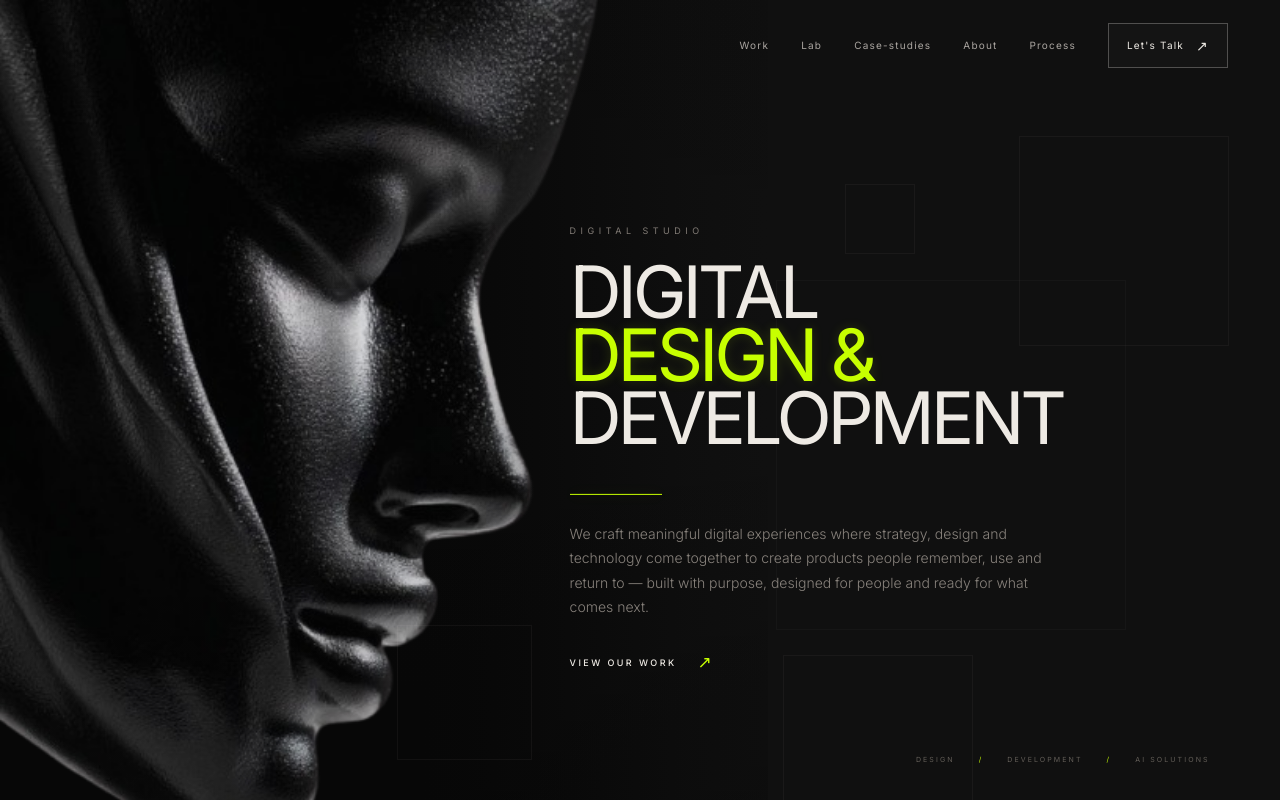
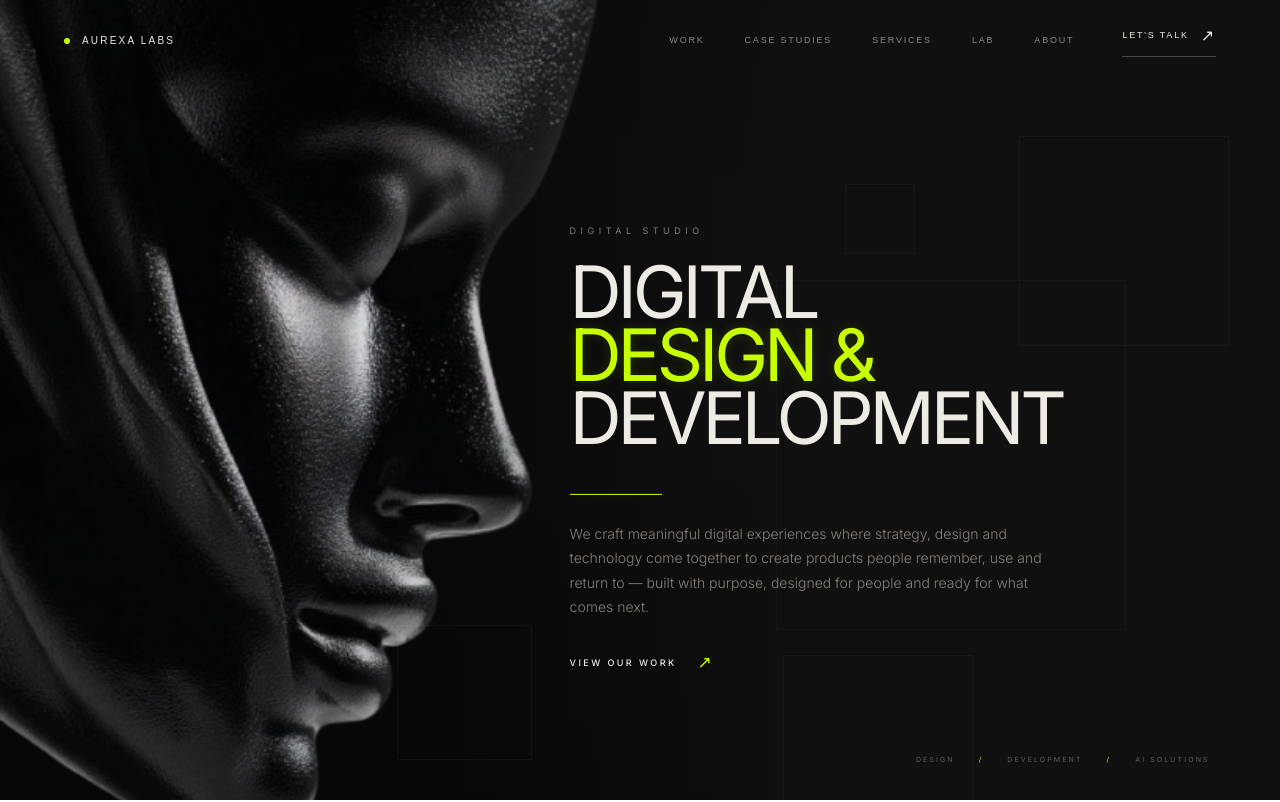
Before and after one commit to PathakAnshika/Aurexalabs, a Next.js app: page / in a window 1280 px wide. Shown: the top 802 px of the page. Built offline with nearby package versions, Linux system fonts and the light colour scheme.

Commit message:
Update website

```diff
--- a/src/components/Navbar.jsx
+++ b/src/components/Navbar.jsx
@@ -3,120 +3,158 @@
 import Link from "next/link";
 import { useState } from "react";
 
+const links = [
+  { number: "01", label: "WORK", href: "/work" },
+  { number: "02", label: "CASE STUDIES", href: "/case-studies" },
+  { number: "03", label: "SERVICES", href: "/#services" },
+  { number: "04", label: "LAB", href: "/Lab" },
+  { number: "05", label: "ABOUT", href: "/#about" },
+];
+
 export default function Navbar() {
   const [menuOpen, setMenuOpen] = useState(false);
 
-  const toggleMenu = () => {
-    setMenuOpen((prev) => !prev);
-  };
-
-  const closeMenu = () => {
-    setMenuOpen(false);
-  };
+  const closeMenu = () => setMenuOpen(false);
 
   return (
-    <header className="navbar">
+    <header className="fixed left-0 top-0 z-[100] w-full px-[5vw] pt-5 sm:pt-6">
 
       {/* ================= DESKTOP ================= */}
+      <div className="hidden items-center justify-between md:flex">
 
-      <nav className="nav-links">
-        <Link href="/work">Work</Link>
-        <Link href="/Lab">Lab</Link>
-
-        <Link href="/case-studies">Case-studies</Link>
-        <Link href="#about">About</Link>
-        <Link href="#process">Process</Link>
-
-        <Link href="/Let's-talk" className="nav-cta">
-          <span>Let's Talk</span>
-          <span className="nav-arrow">↗</span>
-        </Link>
-      </nav>
-
-
-      {/* ================= MOBILE NAV ================= */}
-
-      <div className="mobile-navbar">
-
+        {/* LOGO */}
         <Link
           href="/"
-          className="mobile-nav-logo"
-          onClick={closeMenu}
+          className="group flex items-center gap-3 text-[10px] font-medium tracking-[0.22em] text-[#eeeae4] transition-colors duration-300 hover:text-[#c7ff00]"
         >
-          <span />
+          <span className="h-1.5 w-1.5 rounded-full bg-[#c7ff00] transition-transform duration-300 group-hover:scale-125" />
           AUREXA LABS
         </Link>
 
+        {/* NAV */}
+        <nav className="flex items-center gap-8 lg:gap-10">
 
-        <button
-          type="button"
-          className={`hamburger ${menuOpen ? "open" : ""}`}
-          onClick={toggleMenu}
-          aria-label={menuOpen ? "Close menu" : "Open menu"}
-          aria-expanded={menuOpen}
-        >
-          <span />
-          <span />
-        </button>
+          {links.map((link) => (
+            <Link
+              key={link.number}
+              href={link.href}
+              className="group relative text-[9px] tracking-[0.2em] text-[#eeeae4]/55 transition-colors duration-300 hover:text-[#eeeae4]"
+            >
+              {link.label}
 
+              <span className="absolute -bottom-2 left-0 h-px w-0 bg-[#c7ff00] transition-all duration-300 group-hover:w-full" />
+            </Link>
+          ))}
+
+          {/* CTA */}
+          <Link
+            href="/Let's-talk"
+            className="group ml-2 inline-flex items-center gap-3 border-b border-[#eeeae4]/25 pb-2 text-[9px] tracking-[0.2em] text-[#eeeae4] transition-all duration-300 hover:border-[#c7ff00] hover:text-[#c7ff00]"
+          >
+            <span>LET'S TALK</span>
+
+            <span className="text-base transition-transform duration-300 group-hover:translate-x-1 group-hover:-translate-y-1">
+              ↗
+            </span>
+          </Link>
+
+        </nav>
       </div>
 
 
-      {/* ================= MOBILE CARD ================= */}
+      {/* ================= MOBILE HEADER ================= */}
+      <div className="flex items-center justify-between md:hidden">
 
+        {/* LOGO */}
+        <Link
+          href="/"
+          onClick={closeMenu}
+          className="group flex items-center gap-3 text-[9px] tracking-[0.22em] text-[#eeeae4]"
+        >
+          <span className="h-1.5 w-1.5 rounded-full bg-[#c7ff00]" />
+          AUREXA LABS
+        </Link>
+
+        {/* HAMBURGER */}
+        <button
+          type="button"
+          onClick={() => setMenuOpen((prev) => !prev)}
+          aria-label={menuOpen ? "Close menu" : "Open menu"}
+          aria-expanded={menuOpen}
+          className="relative flex h-10 w-10 items-center justify-center rounded-full border border-[#eeeae4]/15 bg-[#0b0b0b]/80 backdrop-blur-md"
+        >
+          <span
+            className={`absolute h-px w-4 bg-[#eeeae4] transition-transform duration-300 ${
+              menuOpen ? "rotate-45" : "-translate-y-1"
+            }`}
+          />
+
+          <span
+            className={`absolute h-px w-4 bg-[#eeeae4] transition-transform duration-300 ${
+              menuOpen ? "-rotate-45" : "translate-y-1"
+            }`}
+          />
+        </button>
+      </div>
+
+
+      {/* ================= MOBILE MENU ================= */}
       <div
-        className={`mobile-nav-card ${
-          menuOpen ? "open" : ""
+        className={`absolute left-[5vw] right-[5vw] top-[72px] overflow-hidden rounded-2xl border border-[#eeeae4]/10 bg-[#111111]/95 shadow-2xl backdrop-blur-xl transition-all duration-500 md:hidden ${
+          menuOpen
+            ? "pointer-events-auto translate-y-0 opacity-100"
+            : "pointer-events-none -translate-y-4 opacity-0"
         }`}
       >
 
-        <div className="mobile-card-label">
-          AUREXA / NAVIGATION
+        {/* LABEL */}
+        <div className="border-b border-[#eeeae4]/10 px-5 py-5">
+          <span className="text-[8px] tracking-[0.24em] text-[#eeeae4]/30">
+            AUREXA / NAVIGATION
+          </span>
         </div>
 
 
-        <nav>
+        {/* LINKS */}
+        <nav className="px-5">
 
-          <Link href="/work" onClick={closeMenu}>
-            <span>01</span>
-            WORK
-            <b>↗</b>
-          </Link>
+          {links.map((link) => (
+            <Link
+              key={link.number}
+              href={link.href}
+              onClick={closeMenu}
+              className="group flex items-center gap-4 border-b border-[#eeeae4]/10 py-5"
+            >
+              <span className="w-6 text-[8px] tracking-[0.18em] text-[#c7ff00]">
+                {link.number}
+              </span>
 
-          <Link href="/Lab" onClick={closeMenu}>
-            <span>02</span>
-            LAB
-            <b>↗</b>
-          </Link>
+              <span className="flex-1 text-[11px] tracking-[0.18em] text-[#eeeae4]/75 transition-colors duration-300 group-hover:text-[#eeeae4]">
+                {link.label}
+              </span>
 
-           <Link href="/case-studies" onClick={closeMenu}>
-            <span>03</span>
-            Case-studies
-            <b>↗</b>
-          </Link>
-
-          <Link href="#about" onClick={closeMenu}>
-            <span>03</span>
-            ABOUT
-            <b>↗</b>
-          </Link>
-
-          <Link href="#process" onClick={closeMenu}>
-            <span>04</span>
-            PROCESS
-            <b>↗</b>
-          </Link>
+              <span className="text-base text-[#eeeae4]/30 transition-all duration-300 group-hover:-translate-y-1 group-hover:translate-x-1 group-hover:text-[#c7ff00]">
+                ↗
+              </span>
+            </Link>
+          ))}
 
         </nav>
 
 
+        {/* MOBILE CTA */}
         <Link
           href="/Let's-talk"
-          className="mobile-card-talk"
           onClick={closeMenu}
+          className="group flex items-center justify-between px-5 py-6"
         >
-          <span>LET'S TALK</span>
-          <b>↗</b>
+          <span className="text-[10px] tracking-[0.2em] text-[#eeeae4] transition-colors duration-300 group-hover:text-[#c7ff00]">
+            LET'S TALK
+          </span>
+
+          <span className="text-xl transition-transform duration-300 group-hover:-translate-y-1 group-hover:translate-x-1">
+            ↗
+          </span>
         </Link>
 
       </div>
```
